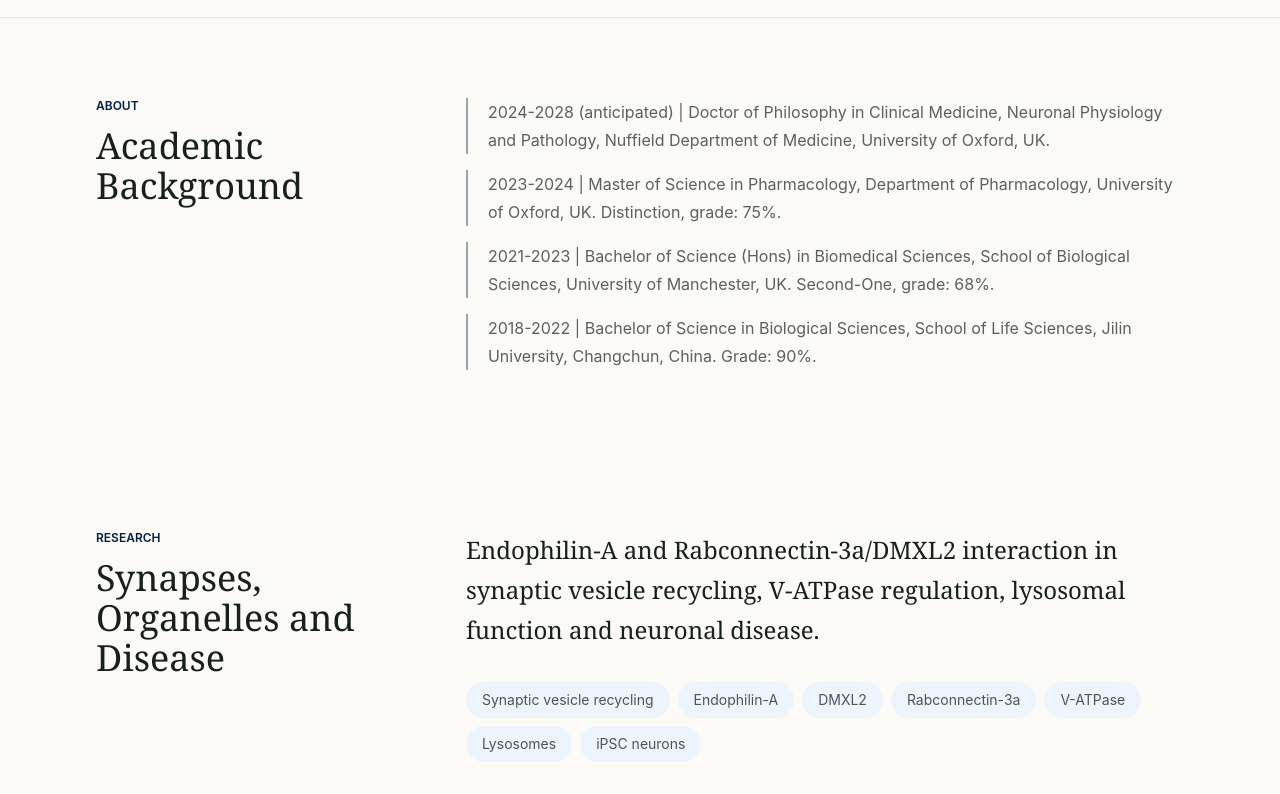
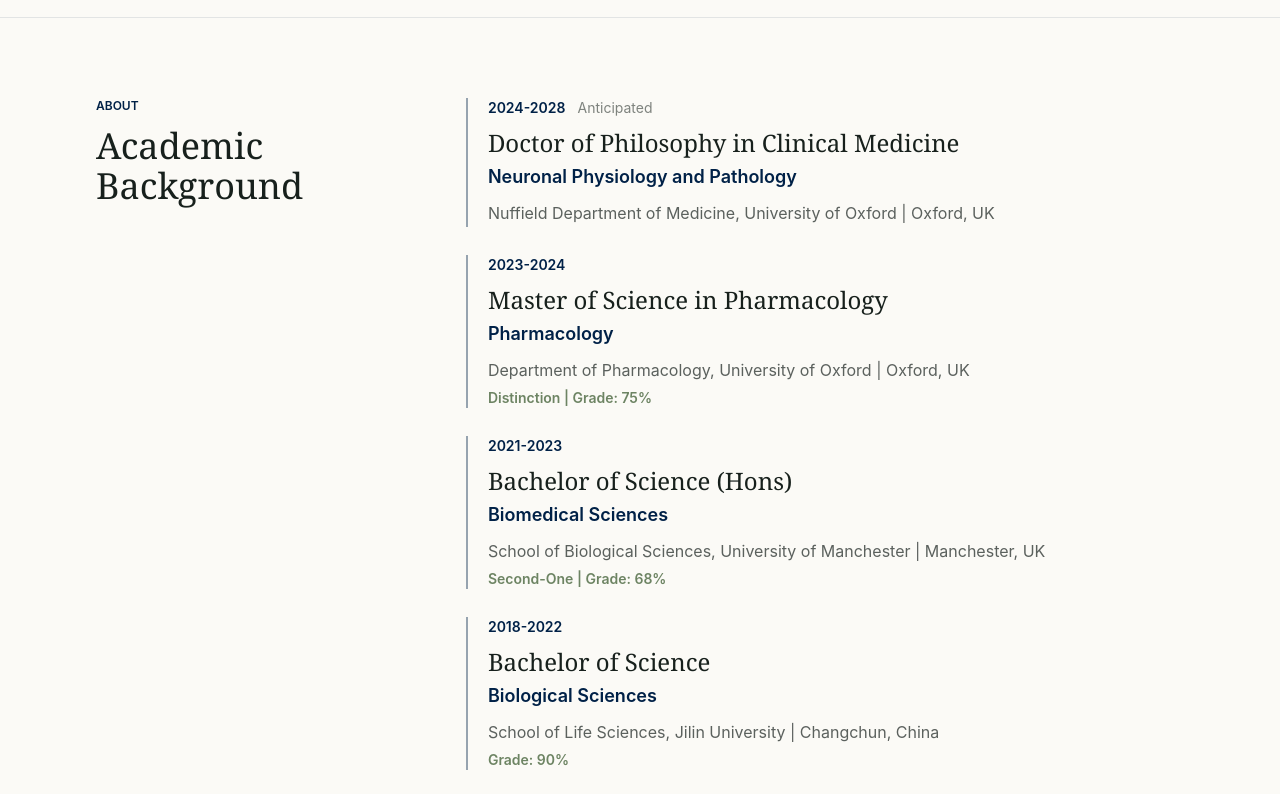
Before and after one commit to KKZZ999/kaixin-academic-website, a Next.js app: page / in a window 1280 px wide. Shown: the part 860-1654 px from the top of the page. Built offline with nearby package versions, Linux system fonts and the light colour scheme.

Commit message:
Improve education section hierarchy

```diff
--- a/app/page.tsx
+++ b/app/page.tsx
@@ -116,11 +116,28 @@
 
       <Section eyebrow="About" id="about" title="Academic Background">
         <div className="space-y-7">
-          <div className="grid gap-4">
-            {about.background.map((item) => (
-              <p className="border-l-2 border-teal/40 pl-5 leading-7 text-ink/70" key={item}>
-                {item}
-              </p>
+          <div className="grid gap-7">
+            {about.education.map((item) => (
+              <article className="border-l-2 border-teal/40 pl-5" key={`${item.years}-${item.degree}`}>
+                <div className="mb-2 flex flex-wrap items-center gap-x-3 gap-y-1">
+                  <p className="text-sm font-semibold uppercase text-oxford">{item.years}</p>
+                  {item.status ? (
+                    <p className="text-sm text-ink/55">{item.status}</p>
+                  ) : null}
+                </div>
+                <h3 className="font-serif text-2xl leading-snug text-ink">
+                  {item.degree}
+                </h3>
+                <p className="mt-1 text-lg font-semibold leading-7 text-oxford">
+                  {item.field}
+                </p>
+                <p className="mt-2 leading-7 text-ink/70">
+                  {item.institution} | {item.location}
+                </p>
+                {item.detail ? (
+                  <p className="mt-1 text-sm font-semibold text-moss">{item.detail}</p>
+                ) : null}
+              </article>
             ))}
           </div>
         </div>
--- a/data/site-content.ts
+++ b/data/site-content.ts
@@ -15,11 +15,39 @@
 };
 
 export const about = {
-  background: [
-    "2024-2028 (anticipated) | Doctor of Philosophy in Clinical Medicine, Neuronal Physiology and Pathology, Nuffield Department of Medicine, University of Oxford, UK.",
-    "2023-2024 | Master of Science in Pharmacology, Department of Pharmacology, University of Oxford, UK. Distinction, grade: 75%.",
-    "2021-2023 | Bachelor of Science (Hons) in Biomedical Sciences, School of Biological Sciences, University of Manchester, UK. Second-One, grade: 68%.",
-    "2018-2022 | Bachelor of Science in Biological Sciences, School of Life Sciences, Jilin University, Changchun, China. Grade: 90%."
+  education: [
+    {
+      years: "2024-2028",
+      status: "Anticipated",
+      degree: "Doctor of Philosophy in Clinical Medicine",
+      field: "Neuronal Physiology and Pathology",
+      institution: "Nuffield Department of Medicine, University of Oxford",
+      location: "Oxford, UK"
+    },
+    {
+      years: "2023-2024",
+      degree: "Master of Science in Pharmacology",
+      field: "Pharmacology",
+      institution: "Department of Pharmacology, University of Oxford",
+      location: "Oxford, UK",
+      detail: "Distinction | Grade: 75%"
+    },
+    {
+      years: "2021-2023",
+      degree: "Bachelor of Science (Hons)",
+      field: "Biomedical Sciences",
+      institution: "School of Biological Sciences, University of Manchester",
+      location: "Manchester, UK",
+      detail: "Second-One | Grade: 68%"
+    },
+    {
+      years: "2018-2022",
+      degree: "Bachelor of Science",
+      field: "Biological Sciences",
+      institution: "School of Life Sciences, Jilin University",
+      location: "Changchun, China",
+      detail: "Grade: 90%"
+    }
   ]
 };
 
```
